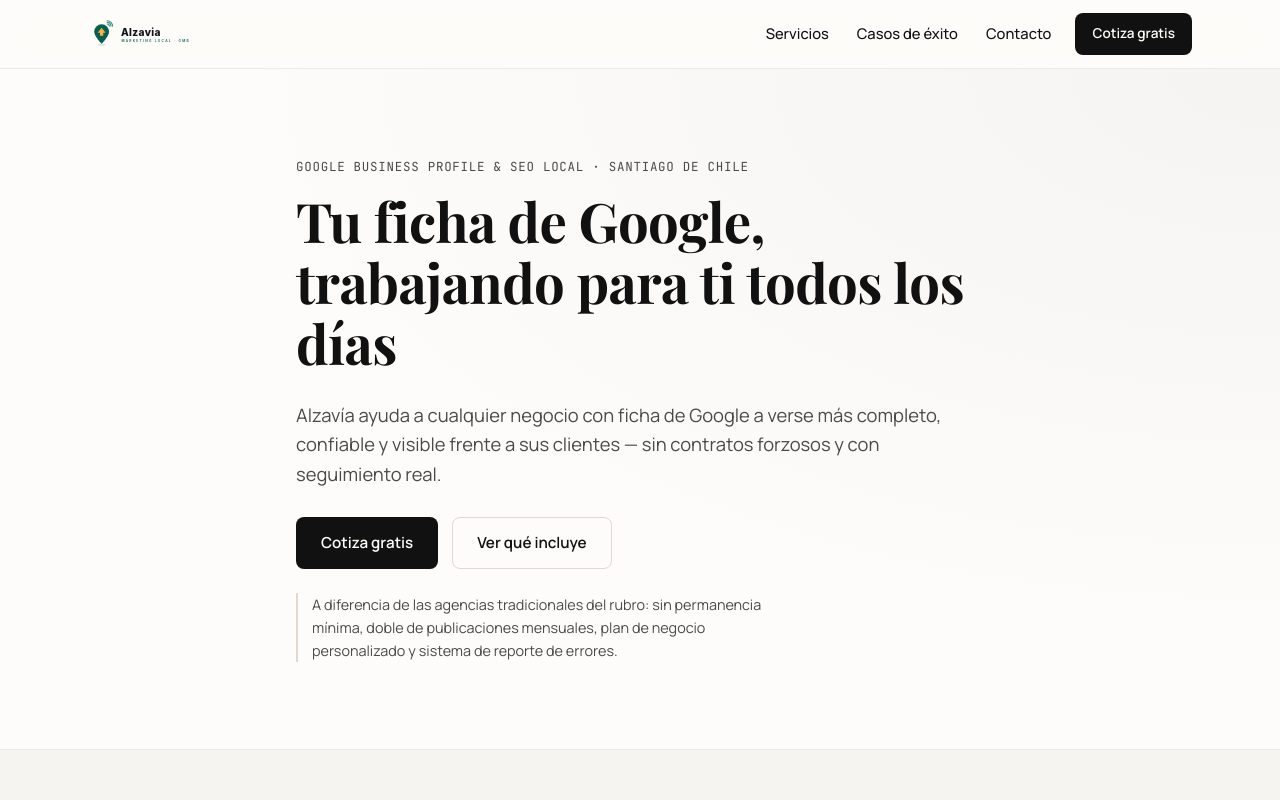
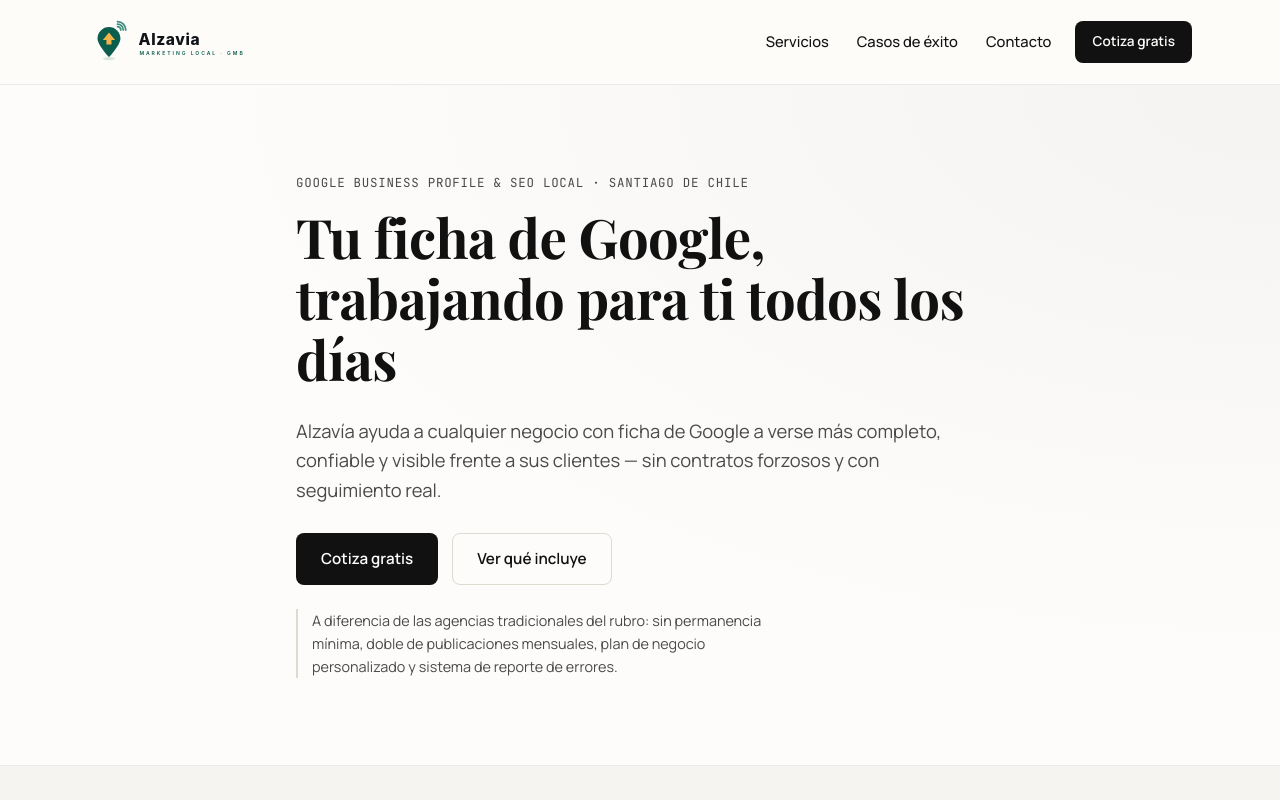
Before and after one commit to JoseCarlosPinoFuenzalida/alzavia-landing, a plain HTML site: page index.html in a window 1280 px wide. Shown: the top 800 px of the page. Drawn offline with nearby package versions, Linux system fonts and the light colour scheme; a web font is replaced by a local one.

Commit message:
Agrandar logo del header

```diff
--- a/css/styles.css
+++ b/css/styles.css
@@ -144,7 +144,7 @@
   display: flex;
   align-items: center;
   gap: 24px;
-  height: 68px;
+  height: 84px;
 }
 
 .logo {
@@ -153,7 +153,7 @@
 }
 
 .logo-img {
-  height: 30px;
+  height: 46px;
   width: auto;
   display: block;
 }
```
